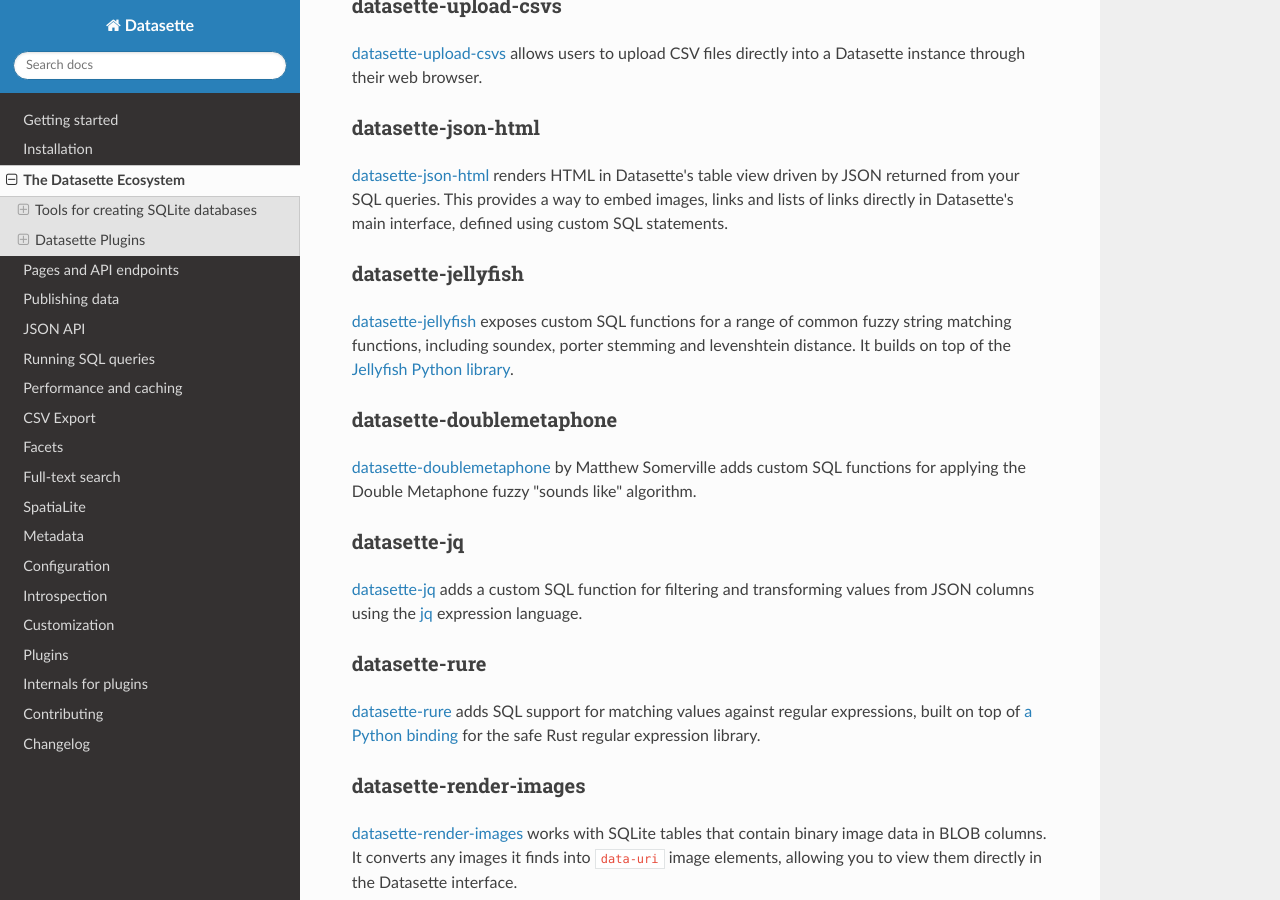
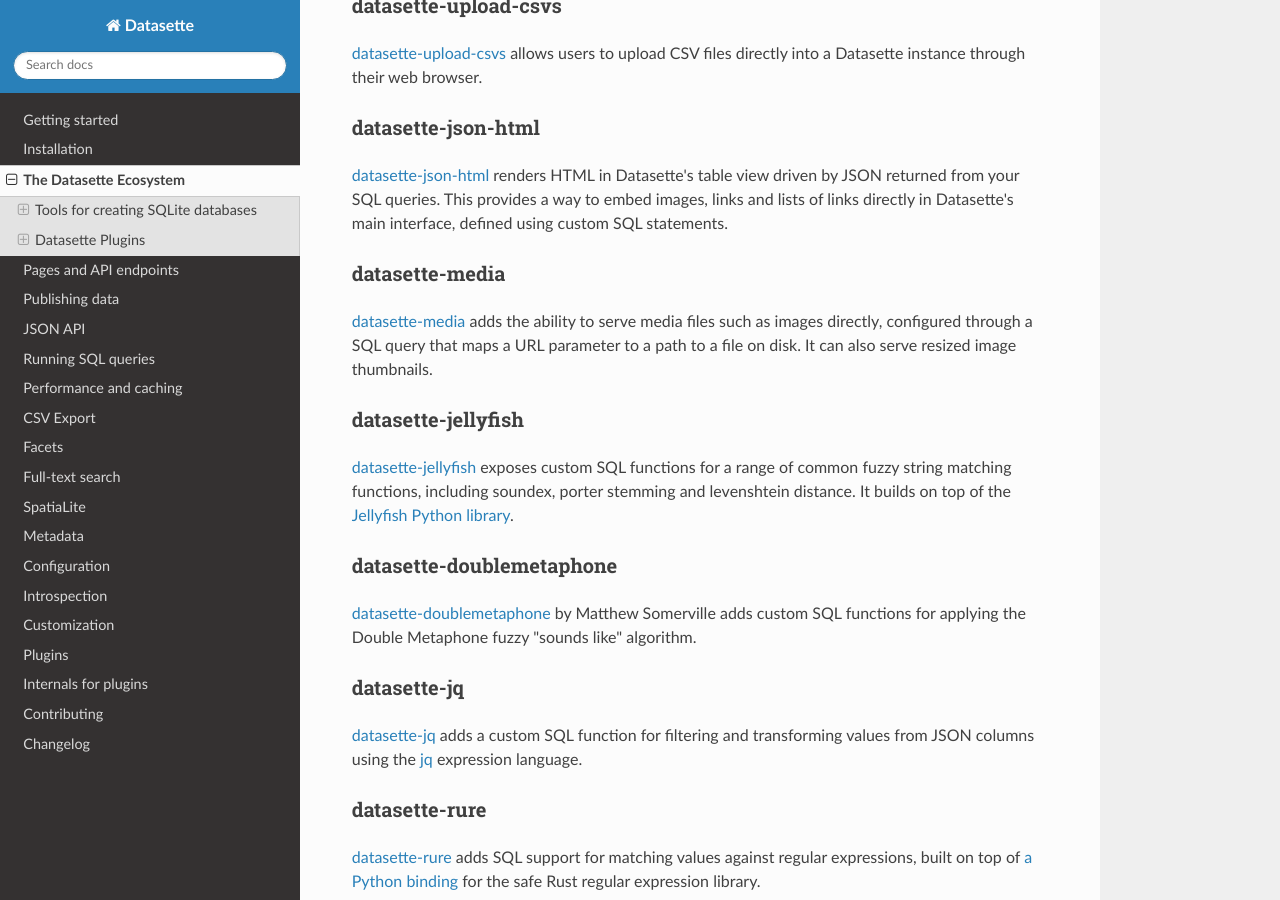
Before and after one commit to simonw/datasette, a Sphinx documentation site: the page built from docs/ecosystem.rst, in a window 1280 px wide and 900 px high, scrolled down 2429 px. Built offline with Sphinx 7.4.7 and the Read the Docs theme 2.0.0, drawn with Linux system fonts in a browser that asks for light colours.

Commit message:
Added datasette-media plugin to the docs

```diff
--- a/docs/ecosystem.rst
+++ b/docs/ecosystem.rst
@@ -96,6 +96,11 @@
 -------------------
 
 `datasette-json-html <https://github.com/simonw/datasette-json-html>`__ renders HTML in Datasette's table view driven by JSON returned from your SQL queries. This provides a way to embed images, links and lists of links directly in Datasette's main interface, defined using custom SQL statements.
+
+datasette-media
+---------------
+
+`datasette-media <https://github.com/simonw/datasette-media>`__ adds the ability to serve media files such as images directly, configured through a SQL query that maps a URL parameter to a path to a file on disk. It can also serve resized image thumbnails.
 
 datasette-jellyfish
 -------------------
--- a/docs/plugins.rst
+++ b/docs/plugins.rst
@@ -887,4 +887,4 @@
             return add_x_databases_header
         return wrap_with_databases_header
 
-Examples: `datasette-auth-github <https://github.com/simonw/datasette-auth-github>`_, `datasette-search-all <https://github.com/simonw/datasette-search-all>`_
+Examples: `datasette-auth-github <https://github.com/simonw/datasette-auth-github>`_, `datasette-search-all <https://github.com/simonw/datasette-search-all>`_, `datasette-media <https://github.com/simonw/datasette-media>`_
```
